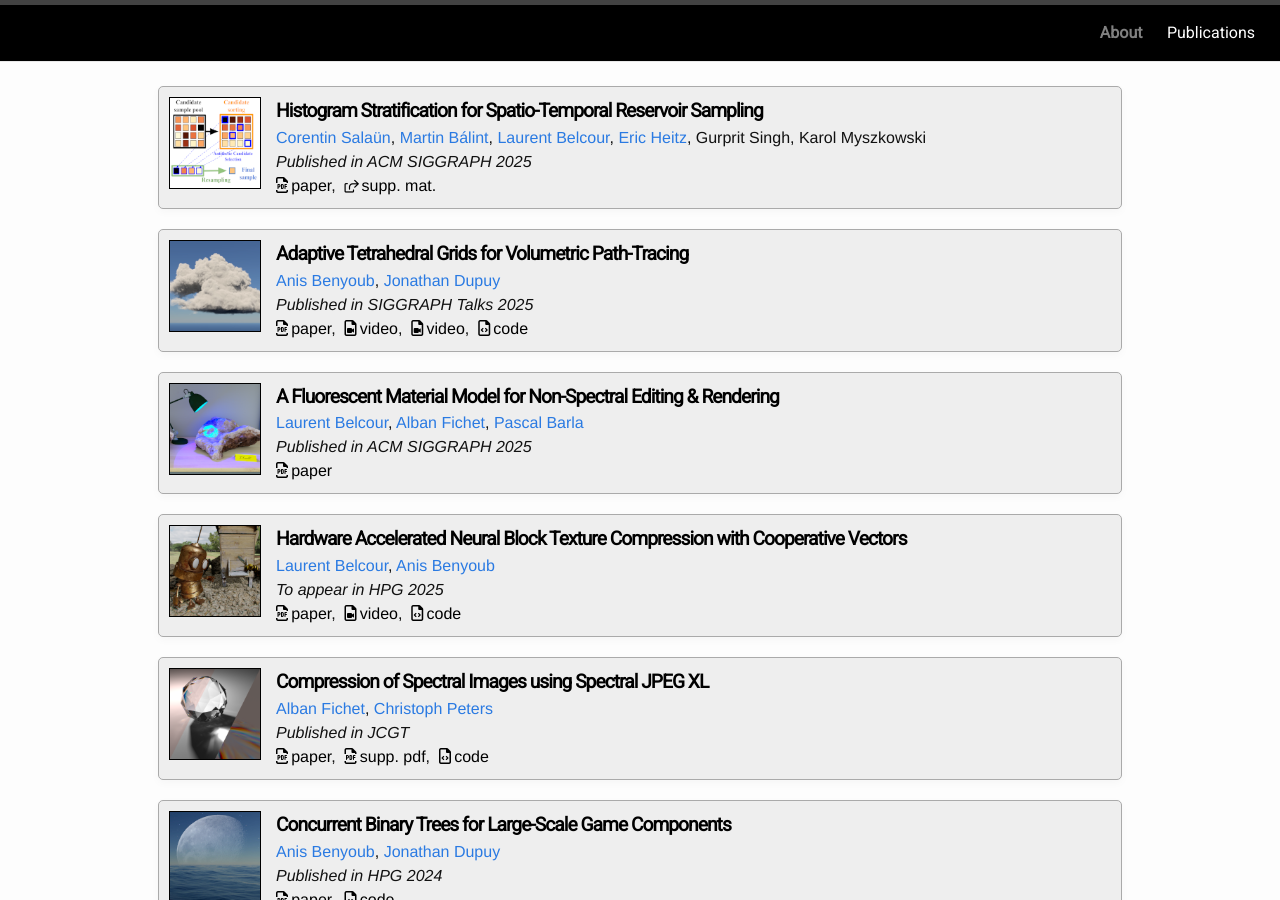
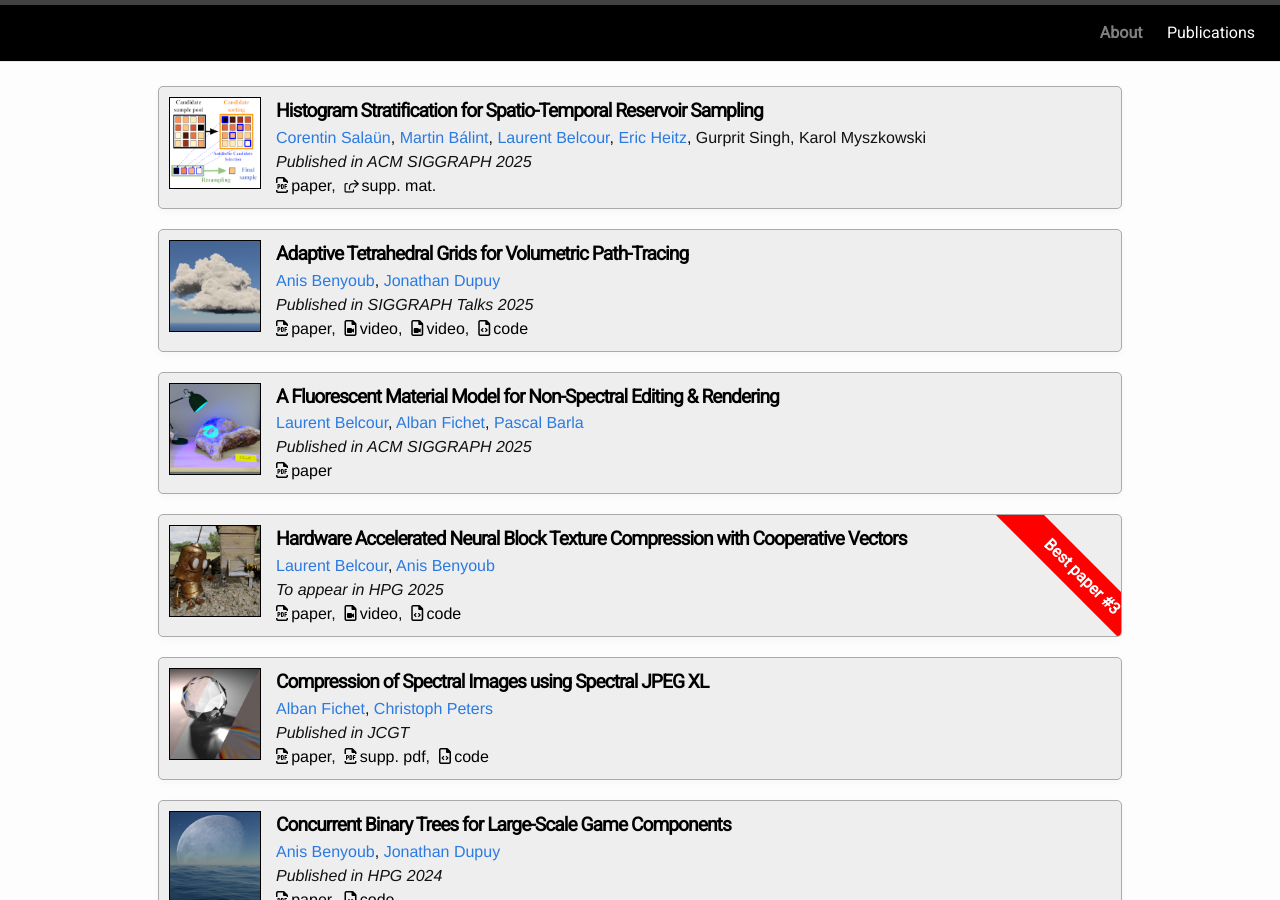
Before and after one commit to ggx-research/ggx-research.github.io, a Jekyll site: the page built from publications.html, in a window 1280 px wide and 900 px high. Built offline with Jekyll 4.4.1, drawn with Linux system fonts in a browser that asks for light colours.

Commit message:
Missing best paper mention

```diff
--- a/_posts/2025-06-06-publication-nbfc.md
+++ b/_posts/2025-06-06-publication-nbfc.md
@@ -18,6 +18,9 @@ materials: [
     { type: "video",    name: "video", url: "https://www.youtube.com/watch?v=8sy3QP1R-p8" },
     { type: "code",     name: "code",  url: "https://github.com/GameTechDev/TextureSetNeuralCompressionSample"},
 ]
+award: [
+    "Best paper #3"
+]
 ---
 
 <center>
```
Also changed, not shown: _posts/2025-08-14-publication-leb3d.md (+1 -2 lines).
